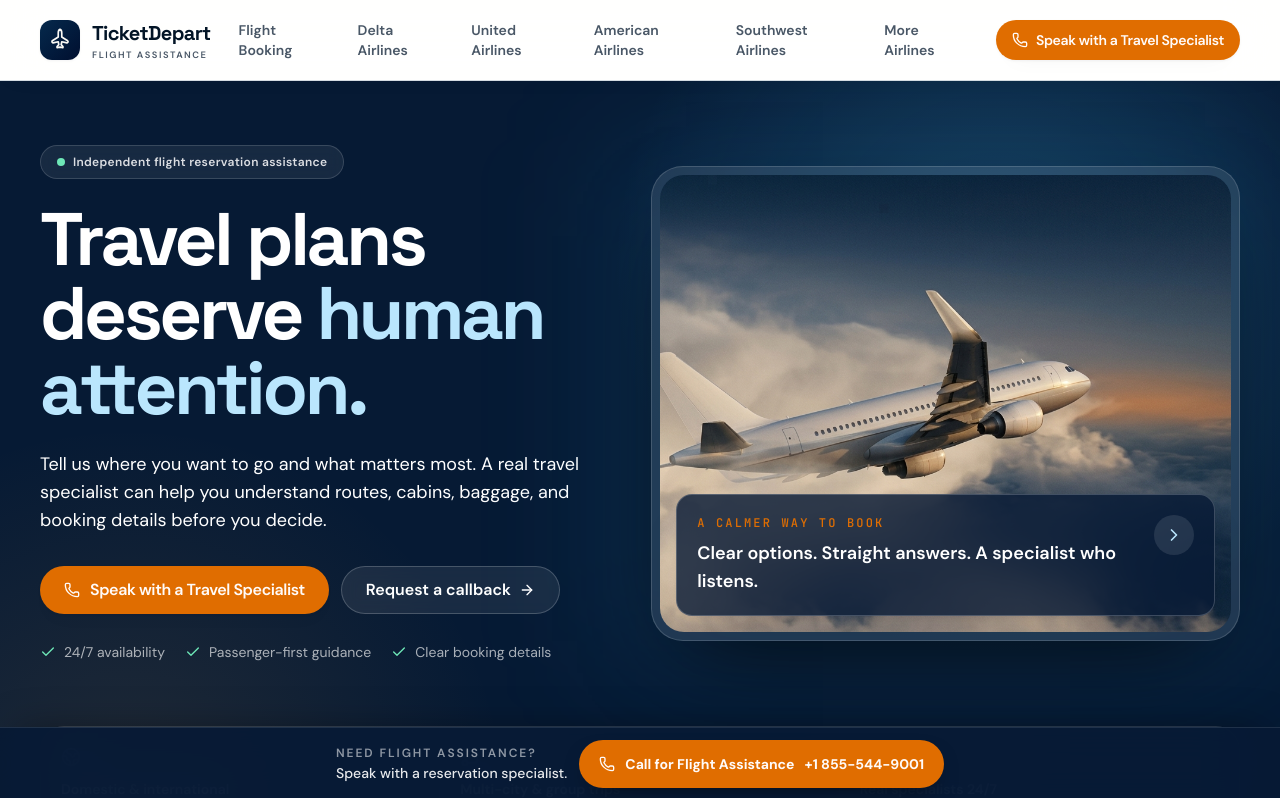
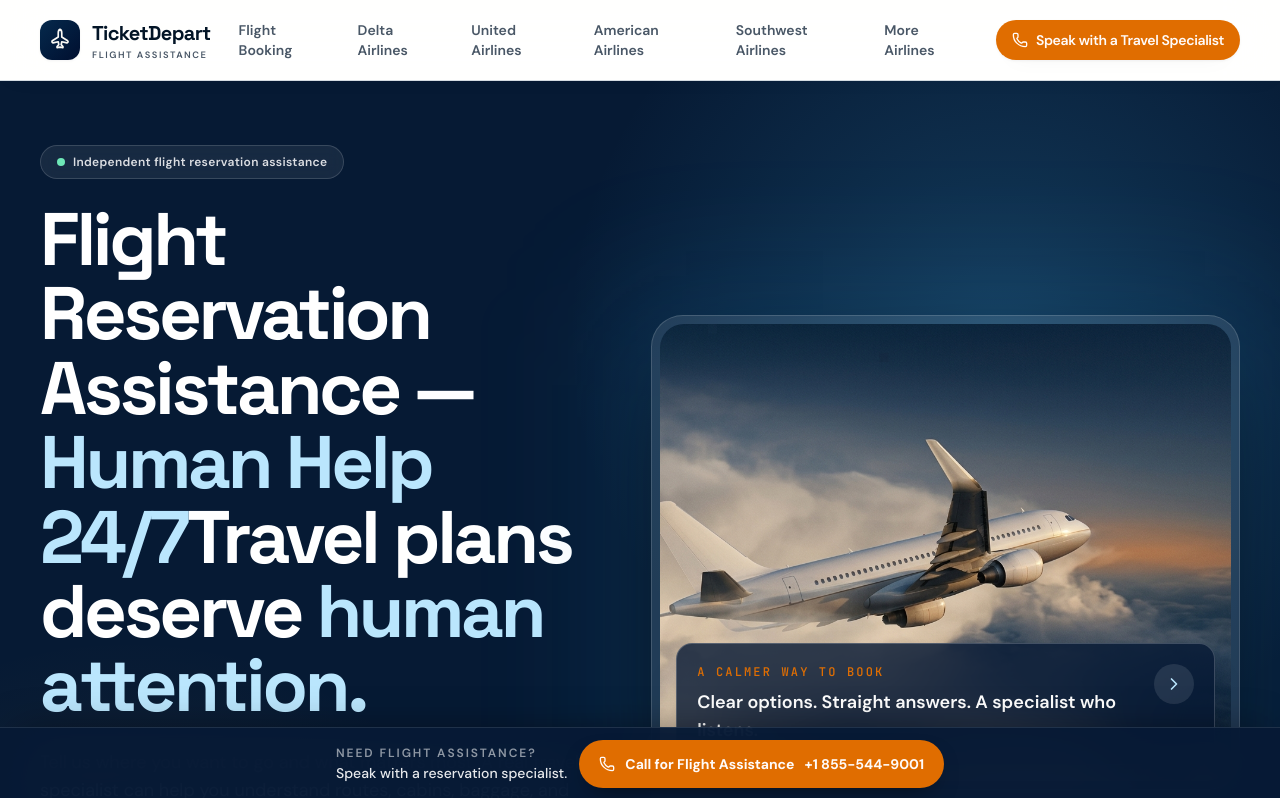
Before and after one commit to gauravpabbun1989-spec/td-2-2026, a React (Vite) app in the folder src/frontend/: page / in a window 1280 px wide. Shown: the top 798 px of the page. Built offline with nearby package versions, Linux system fonts and the light colour scheme; what @caffeineai/core-infrastructure, @icp-sdk/core would draw is missing.

Commit message:
fix: add homepage H1 for Bing SEO

```diff
--- a/src/frontend/src/components/home/HeroSection.tsx
+++ b/src/frontend/src/components/home/HeroSection.tsx
@@ -21,7 +21,7 @@ export function HeroSection() {
             <span className="size-2 rounded-full bg-emerald-300" />
             Independent flight reservation assistance
           </div>
-          <h1 id="home-hero-heading" className="mt-6 max-w-2xl text-balance text-[2.75rem] font-bold leading-[0.98] tracking-[-0.045em] sm:text-5xl lg:text-[4.65rem]">
+          <h1 id="home-hero-heading" className="mt-6 max-w-2xl text-balance text-[2.75rem] font-bold leading-[0.98] tracking-[-0.045em] sm:text-5xl lg:text-[4.65rem]">Flight Reservation Assistance — <span className="text-sky-200">Human Help 24/7</span>
             Travel plans deserve{" "}
             <span className="text-sky-200">human attention.</span>
           </h1>
```
